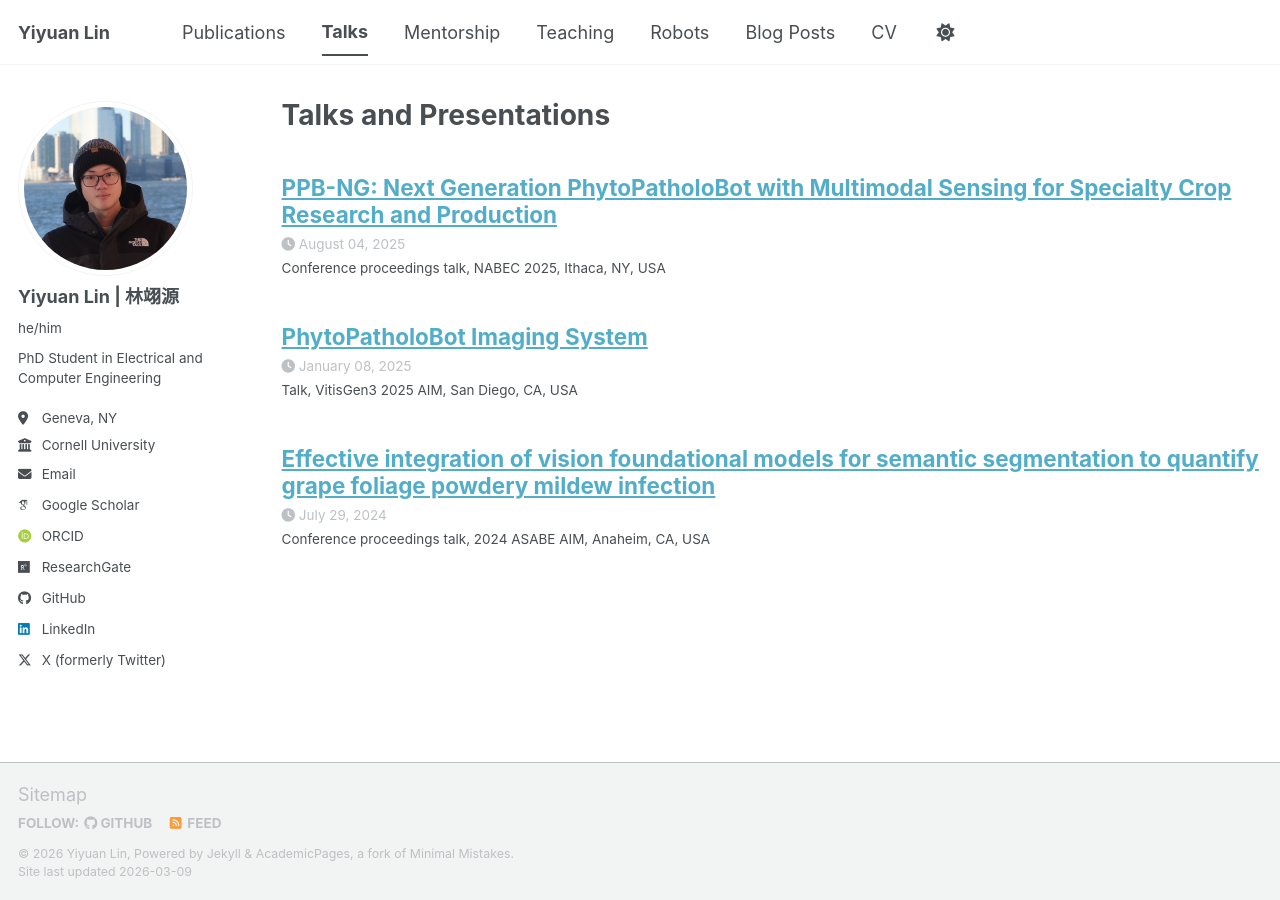
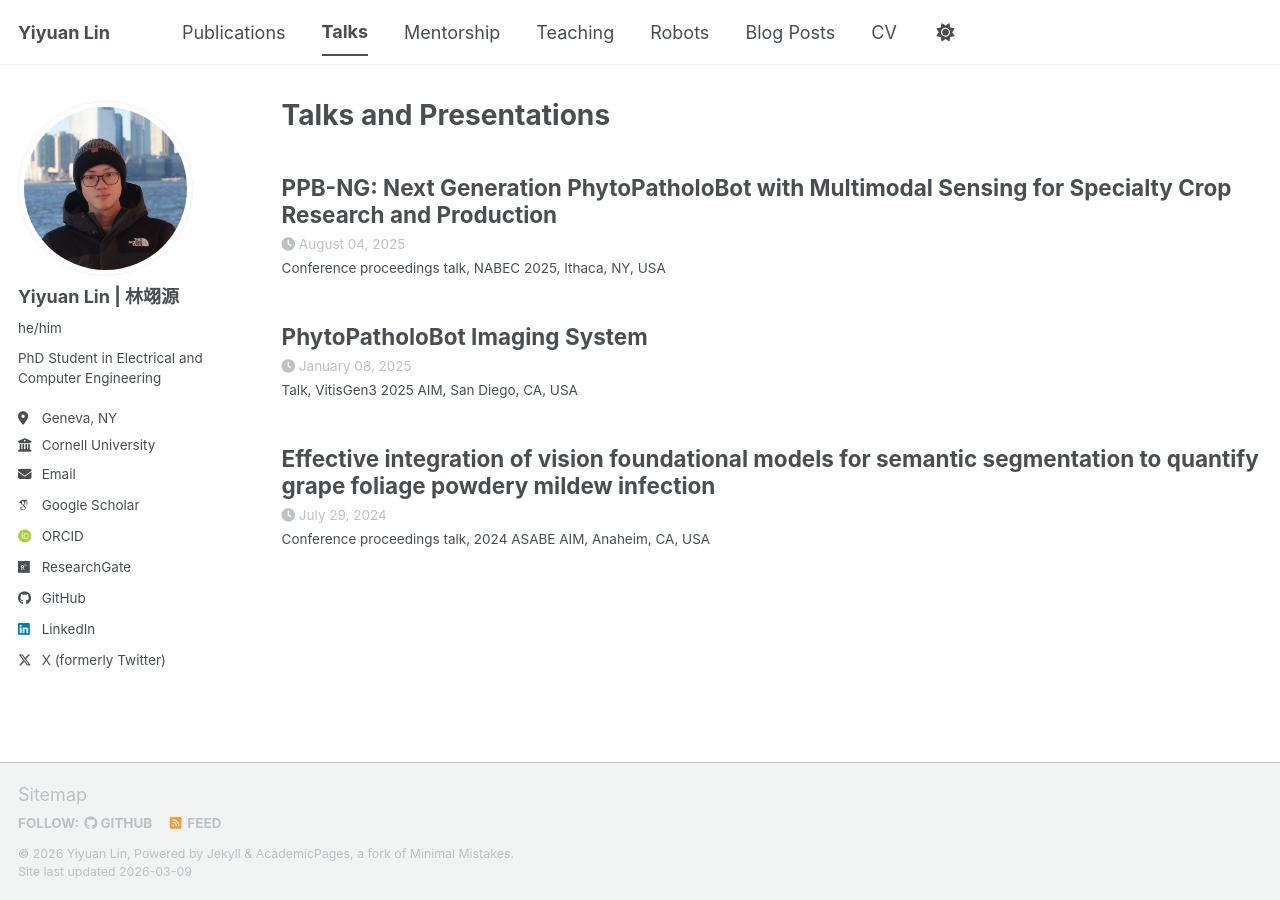
Before and after one commit to YiyuanLinXX/YiyuanLinXX.github.io, a Jekyll site: the page built from _pages/talks.html, in a window 1280 px wide. Built offline with Jekyll 4.4.1, drawn with Linux system fonts in a browser that asks for light colours; some web fonts are replaced; a script bundle is joined from its source files by our own code; library files that are not in the unit come from our copies.

Commit message:
update talk page format

```diff
--- a/_includes/archive-single-talk.html
+++ b/_includes/archive-single-talk.html
@@ -26,7 +26,9 @@
       </div>
     {% endif %}
     <h2 class="archive__item-title" itemprop="headline">
-      {% if post.link %}
+      {% if include.no_link %}
+        {{ title }}
+      {% elsif post.link %}
         <a href="{{ post.link }}">{{ title }}</a> <a href="{{ base_path }}{{ post.url }}" rel="permalink"><i class="fa fa-link" aria-hidden="true" title="permalink"></i><span class="sr-only">Permalink</span></a>
       {% else %}
         <a href="{{ base_path }}{{ post.url }}" rel="permalink">{{ title }}</a>
--- a/_pages/talks.html
+++ b/_pages/talks.html
@@ -12,5 +12,5 @@ author_profile: true
 {% endif %}
 
 {% for post in site.talks reversed %}
-  {% include archive-single-talk.html %}
+  {% include archive-single-talk.html no_link=true %}
 {% endfor %}
```
